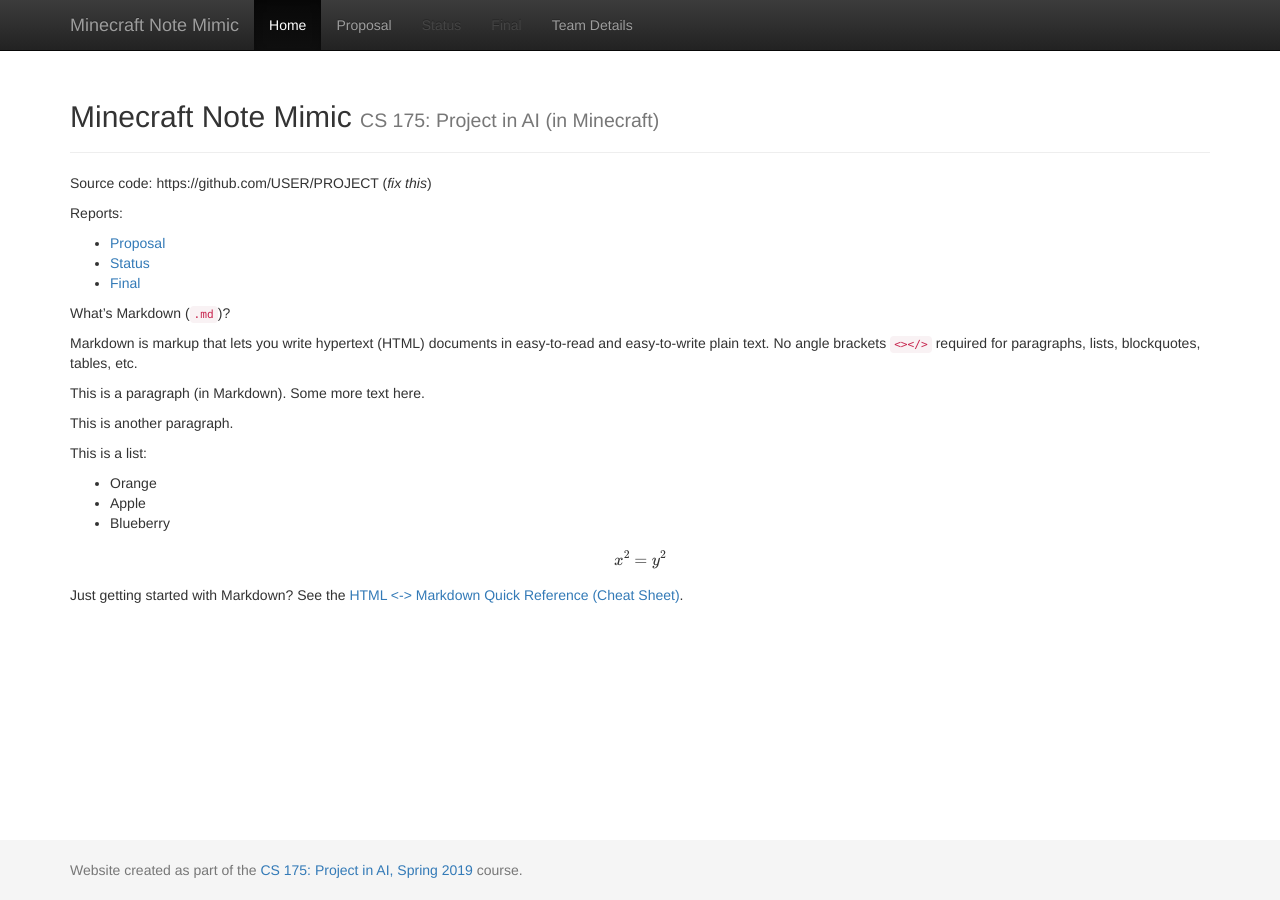
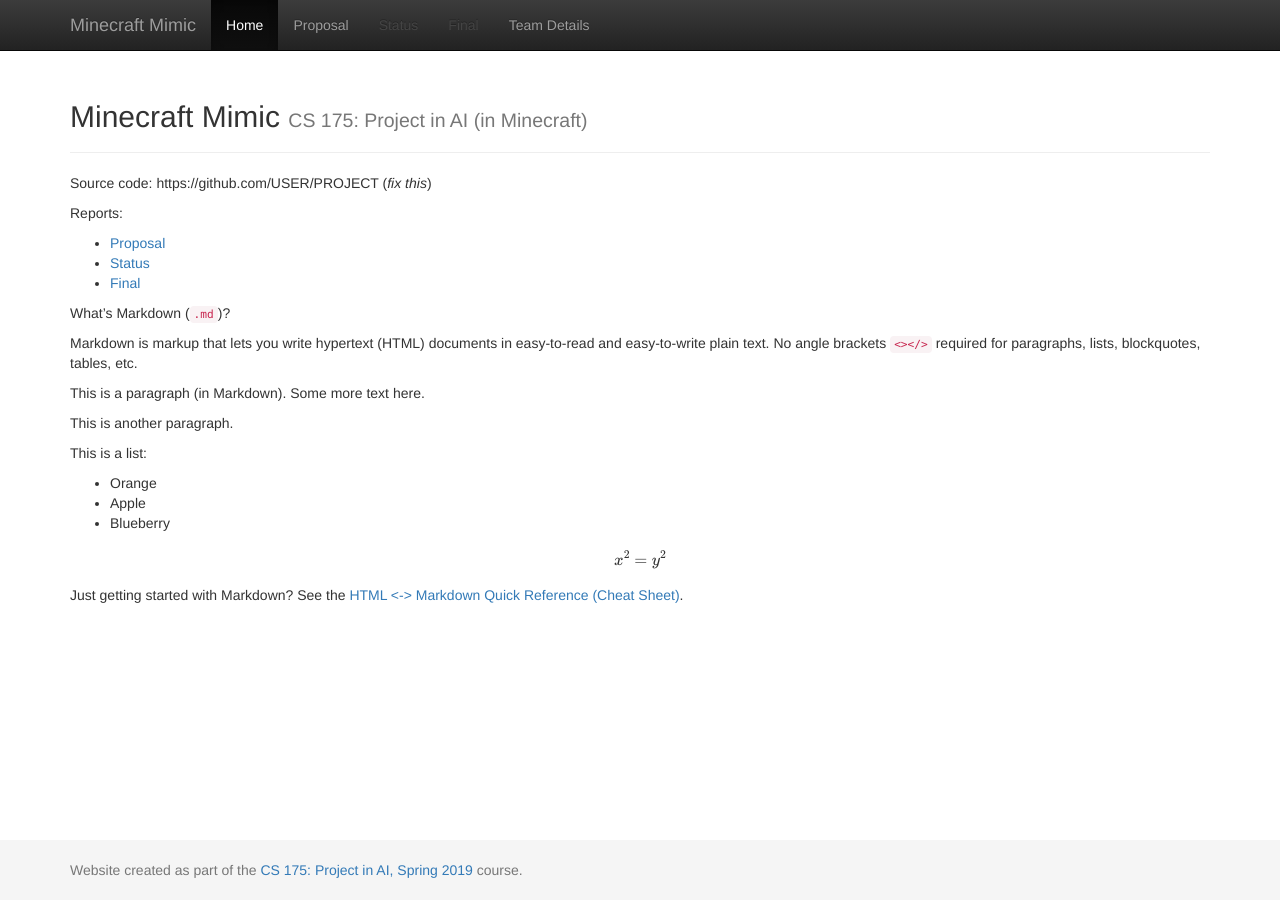
Before and after one commit to matengm1/CS175-Project, a Jekyll site: the page built from index.md, in a window 1280 px wide. Built offline with Jekyll 4.4.1, drawn with Linux system fonts in a browser that asks for light colours; formulas are drawn with MathJax 3.

Commit message:
Update _config.yml

```diff
--- a/_config.yml
+++ b/_config.yml
@@ -1,7 +1,7 @@
 ###########
 # site.title
 
-title:    'Minecraft Note Mimic'
+title:    'Minecraft Mimic'
 subtitle: 'CS 175: Project in AI (in Minecraft)'
 
 
```
